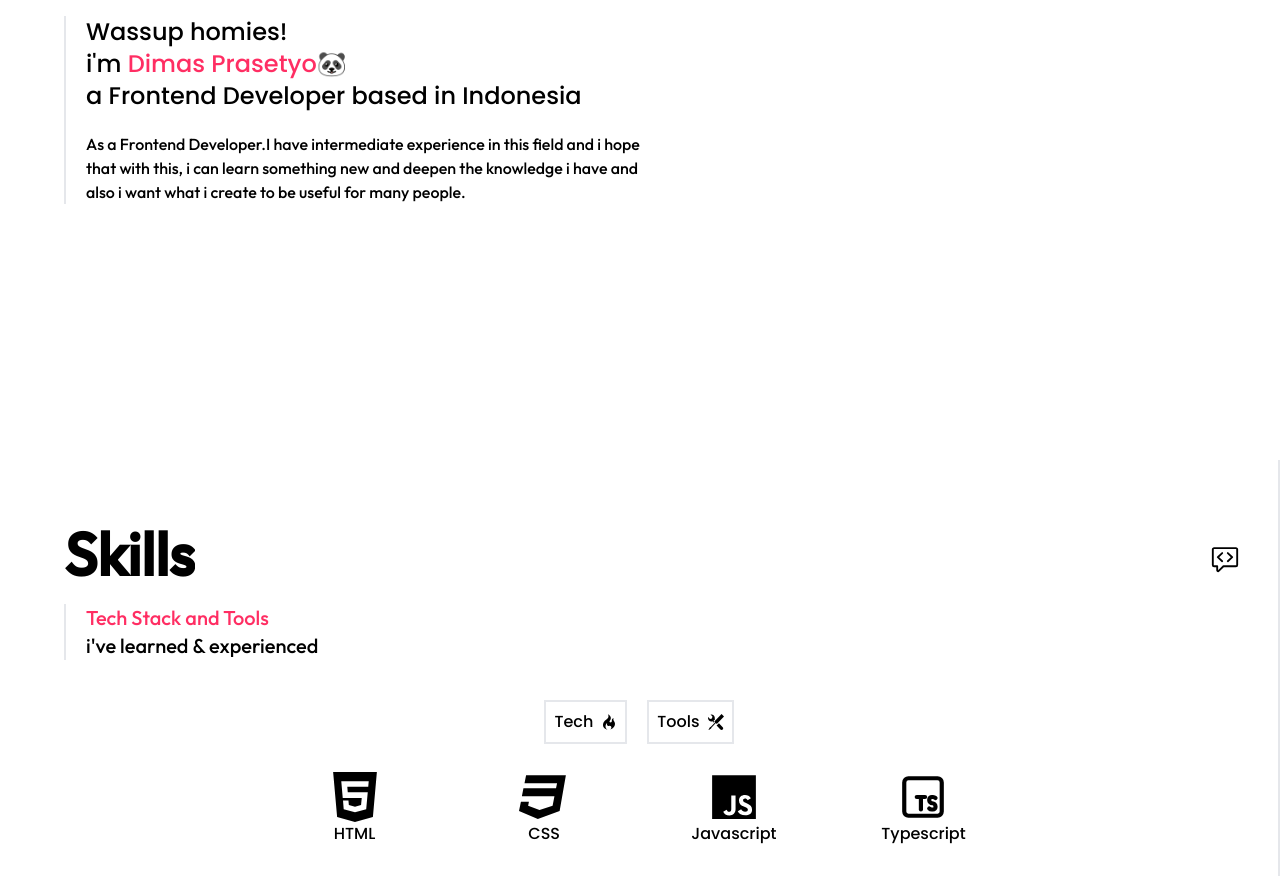
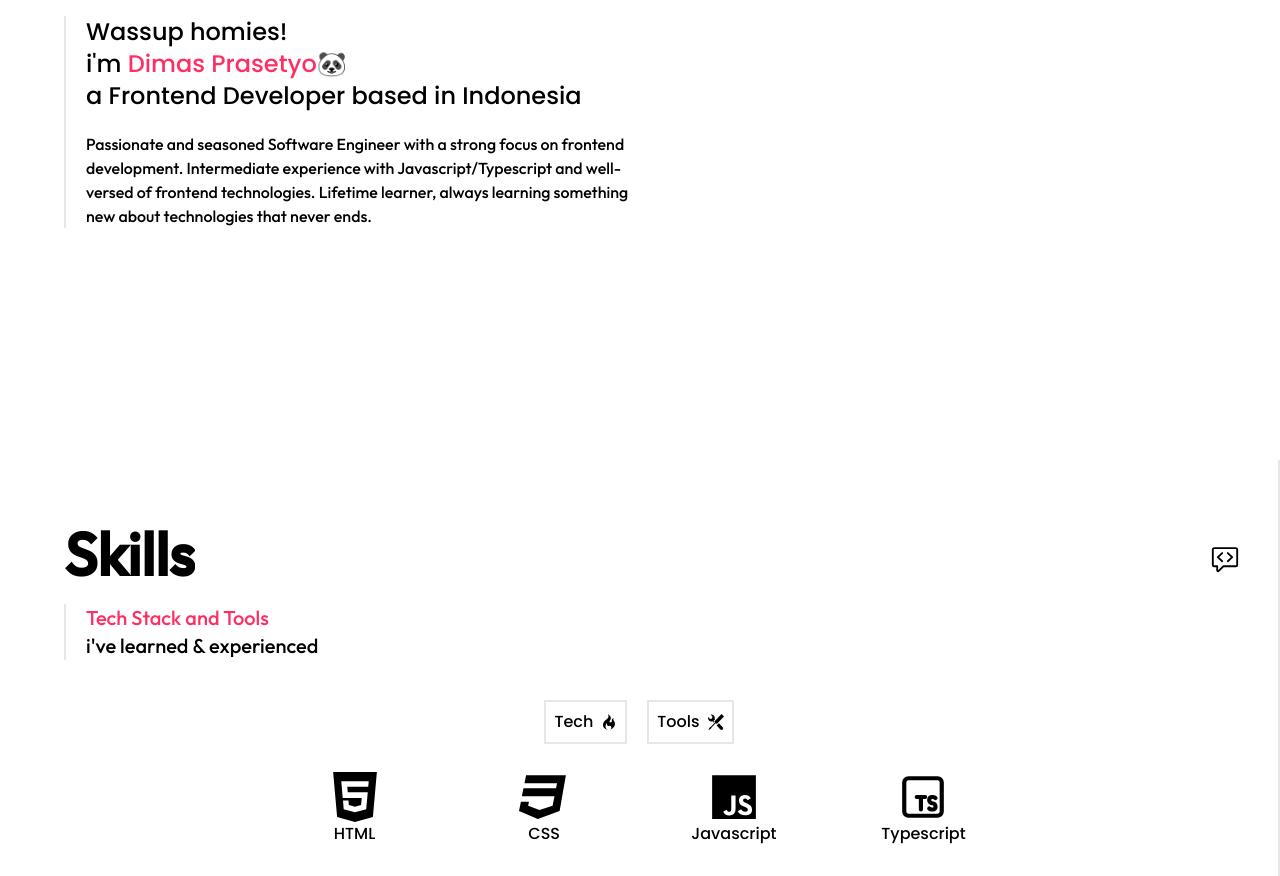
Before and after one commit to DSQL-MONGKEY/Dportfolio-v1, a React (Vite) app: page / in a window 1280 px wide. Shown: the part 940-1816 px from the top of the page. Built offline with nearby package versions, Linux system fonts and the light colour scheme.

Commit message:
feat<About desc>: change about description

```diff
--- a/src/container/About.tsx
+++ b/src/container/About.tsx
@@ -35,7 +35,7 @@ const About = () => {
             <div className="sm:w-1/2">
                <Reveal>
                   <p className="font-outfit">
-                     As a Frontend Developer.I have intermediate experience in this field and i hope that with this, i can learn something new and deepen the knowledge i have and also i want what i create to be useful for many people.
+                  Passionate and seasoned Software Engineer with a strong focus on frontend development. Intermediate experience with Javascript/Typescript and well-versed of frontend technologies. Lifetime learner, always learning something new about technologies that never ends.
                   </p>
                </Reveal>
             </div>
```
